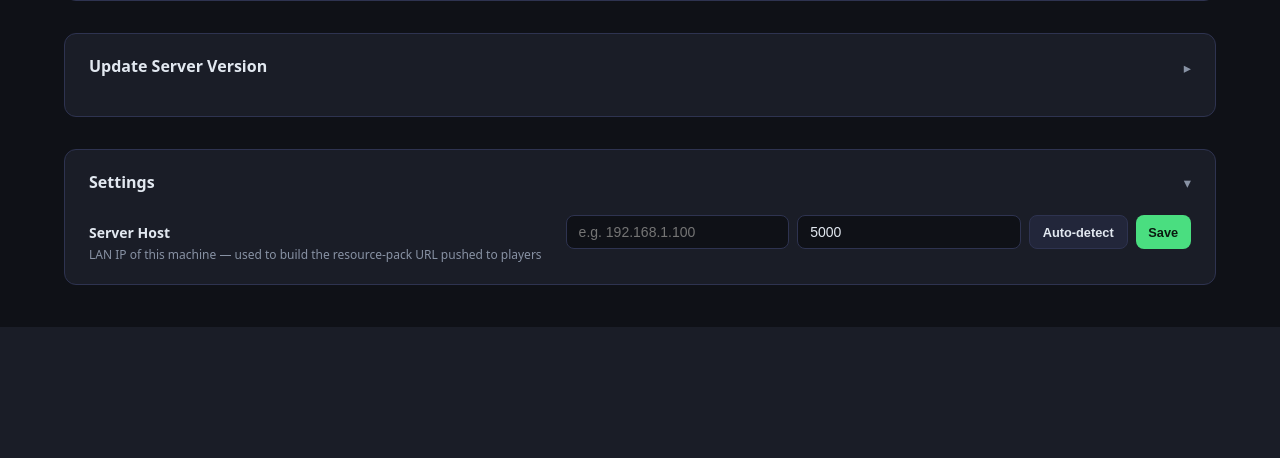
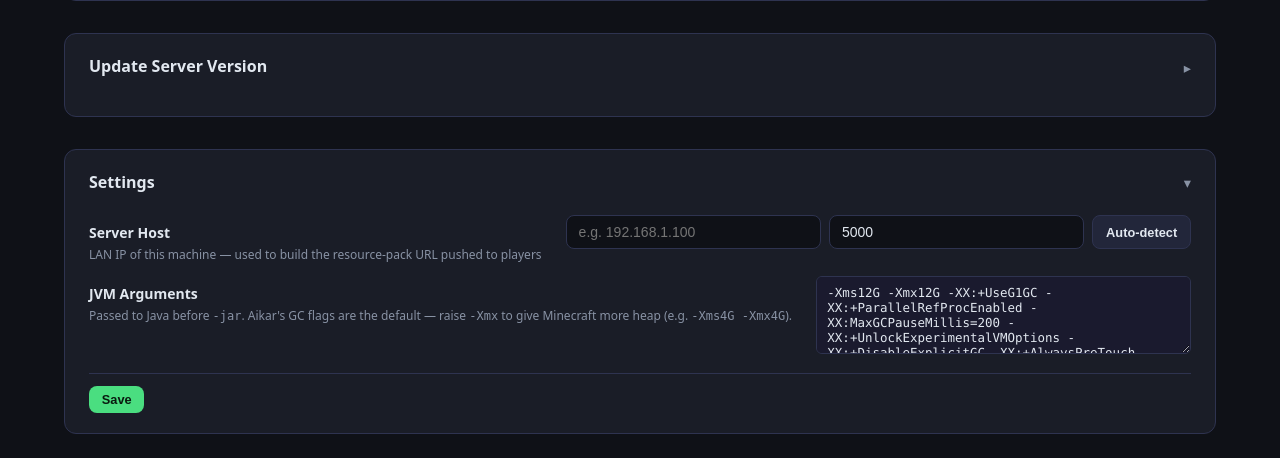
Before and after one commit to jek821/MinecraftServerManager, a Flask app: page / in a window 1280 px wide, after a click that opens the changed part. Shown: the part 473-931 px from the top of the page. Before the commit the page ends 800 px from the top, so only its background shows below. Run offline with Flask 3, Linux system fonts and the light colour scheme; the visitor is signed in with stand-in values (Sample User, id 1); data that the repository does not hold is empty.

Commit message:
memory optimization

```diff
--- a/webapp/app.py
+++ b/webapp/app.py
@@ -3,6 +3,7 @@ import io
 import json
 import os
 import re
+import shlex
 import shutil
 import socket
 import struct
@@ -73,10 +74,21 @@ _props_write_lock = threading.Lock()
 
 # ─── Config ──────────────────────────────────────────────────────────────────
 
+_AIKAR_FLAGS = (
+    '-Xms12G -Xmx12G -XX:+UseG1GC -XX:+ParallelRefProcEnabled -XX:MaxGCPauseMillis=200'
+    ' -XX:+UnlockExperimentalVMOptions -XX:+DisableExplicitGC -XX:+AlwaysPreTouch'
+    ' -XX:G1NewSizePercent=30 -XX:G1MaxNewSizePercent=40 -XX:G1HeapRegionSize=8M'
+    ' -XX:G1ReservePercent=20 -XX:G1HeapWastePercent=5 -XX:G1MixedGCCountTarget=4'
+    ' -XX:InitiatingHeapOccupancyPercent=15 -XX:G1MixedGCLiveThresholdPercent=90'
+    ' -XX:G1RSetUpdatingPauseTimePercent=5 -XX:SurvivorRatio=32'
+    ' -XX:+PerfDisableSharedMem -XX:MaxTenuringThreshold=1'
+)
+
+
 def load_config() -> dict:
     if CONFIG_FILE.exists():
         return json.loads(CONFIG_FILE.read_text())
-    return {'active_world': None, 'java_cmd': 'java'}
+    return {'active_world': None, 'java_cmd': 'java', 'jvm_args': _AIKAR_FLAGS}
 
 
 def save_config(config: dict) -> None:
@@ -754,6 +766,7 @@ def _run_generate(job_id: str, new_name: str, inherit_properties: bool, old_acti
     jar = JARS_DIR / 'server.jar'
     config = load_config()
     java_cmd = config.get('java_cmd', 'java')
+    jvm_args = shlex.split(config.get('jvm_args', _AIKAR_FLAGS))
 
     def log(msg: str):
         with _jobs_lock:
@@ -787,9 +800,9 @@ def _run_generate(job_id: str, new_name: str, inherit_properties: bool, old_acti
         if not jar.exists():
             raise RuntimeError('server.jar not found in jars/ directory')
 
-        log(f'Starting server: {java_cmd} -jar {jar.name} --nogui')
+        log(f'Starting server: {java_cmd} {" ".join(jvm_args)} -jar {jar.name} --nogui')
         proc = subprocess.Popen(
-            [java_cmd, '-jar', str(jar), '--nogui'],
+            [java_cmd, *jvm_args, '-jar', str(jar), '--nogui'],
             cwd=str(new_dir),
             stdin=subprocess.PIPE,
             stdout=subprocess.PIPE,
@@ -1063,6 +1076,7 @@ def get_config_endpoint():
     return jsonify({
         'server_host': config.get('server_host', ''),
         'port': config.get('port', 5000),
+        'jvm_args': config.get('jvm_args', _AIKAR_FLAGS),
     })
 
 
@@ -1078,6 +1092,8 @@ def save_config_endpoint():
             config['port'] = int(data['port'])
         except (ValueError, TypeError):
             return jsonify({'error': 'Invalid port'}), 400
+    if 'jvm_args' in data:
+        config['jvm_args'] = str(data['jvm_args']).strip()
     save_config(config)
     return jsonify({'ok': True})
 
@@ -1217,10 +1233,11 @@ def start_server():
     if (world_dir / 'server.properties').exists():
         _ensure_rcon(world_dir)
     java_cmd = config.get('java_cmd', 'java')
+    jvm_args = shlex.split(config.get('jvm_args', _AIKAR_FLAGS))
 
     try:
         proc = subprocess.Popen(
-            [java_cmd, '-jar', str(jar), '--nogui'],
+            [java_cmd, *jvm_args, '-jar', str(jar), '--nogui'],
             cwd=str(world_dir),
             stdin=subprocess.PIPE,
             stdout=subprocess.DEVNULL,
--- a/webapp/static/app.js
+++ b/webapp/static/app.js
@@ -595,6 +595,7 @@ async function loadSettings() {
     const cfg = await apiJson('GET', '/api/config');
     _serverHost = cfg.server_host || '';
     document.getElementById('serverPort').value = cfg.port || 5000;
+    document.getElementById('jvmArgs').value = cfg.jvm_args || '';
     if (_serverHost) {
       document.getElementById('serverHost').value = _serverHost;
     } else {
@@ -617,9 +618,10 @@ document.getElementById('autoDetectBtn').addEventListener('click', async () => {
 document.getElementById('saveSettingsBtn').addEventListener('click', async () => {
   const host = document.getElementById('serverHost').value.trim();
   const port = document.getElementById('serverPort').value.trim() || '5000';
+  const jvmArgs = document.getElementById('jvmArgs').value.trim();
   const statusEl = document.getElementById('settingsStatus');
   try {
-    await apiJson('POST', '/api/config', { server_host: host, port: parseInt(port, 10) });
+    await apiJson('POST', '/api/config', { server_host: host, port: parseInt(port, 10), jvm_args: jvmArgs });
     _serverHost = host;
     statusEl.textContent = '✔ Saved';
     statusEl.className = 'status-text ok';
--- a/webapp/static/style.css
+++ b/webapp/static/style.css
@@ -458,6 +458,27 @@ main {
 
 .setting-control { flex: 1; }
 
+.jvm-args-input {
+  width: 100%;
+  font-family: var(--font-mono, monospace);
+  font-size: 0.78rem;
+  background: var(--bg-input, #1a1a2e);
+  color: var(--text-primary, #e2e8f0);
+  border: 1px solid var(--border, #334155);
+  border-radius: 6px;
+  padding: 0.5rem 0.65rem;
+  resize: vertical;
+  box-sizing: border-box;
+}
+.jvm-args-input:focus { outline: none; border-color: var(--accent, #6366f1); }
+
+.setting-row-actions {
+  align-items: center;
+  border-top: 1px solid var(--border, #334155);
+  padding-top: 0.75rem;
+  gap: 1rem;
+}
+
 /* ── Images modal extras ──────────────────────────────────────────────────── */
 .images-host-warning {
   background: #3b1f00;
--- a/webapp/templates/index.html
+++ b/webapp/templates/index.html
@@ -143,10 +143,21 @@
                 <input type="text" id="serverHost" placeholder="e.g. 192.168.1.100" />
                 <input type="number" id="serverPort" placeholder="5000" min="1" max="65535" style="width:90px" />
                 <button class="btn btn-secondary" id="autoDetectBtn">Auto-detect</button>
-                <button class="btn btn-primary" id="saveSettingsBtn">Save</button>
               </div>
-              <p id="settingsStatus" class="status-text hidden"></p>
             </div>
+          </div>
+          <div class="setting-row">
+            <div class="setting-label">
+              <span>JVM Arguments</span>
+              <span class="setting-hint">Passed to Java before <code>-jar</code>. Aikar's GC flags are the default — raise <code>-Xmx</code> to give Minecraft more heap (e.g. <code>-Xms4G -Xmx4G</code>).</span>
+            </div>
+            <div class="setting-control">
+              <textarea id="jvmArgs" class="jvm-args-input" rows="4" spellcheck="false"></textarea>
+            </div>
+          </div>
+          <div class="setting-row setting-row-actions">
+            <button class="btn btn-primary" id="saveSettingsBtn">Save</button>
+            <p id="settingsStatus" class="status-text hidden"></p>
           </div>
         </div>
       </div>
```
